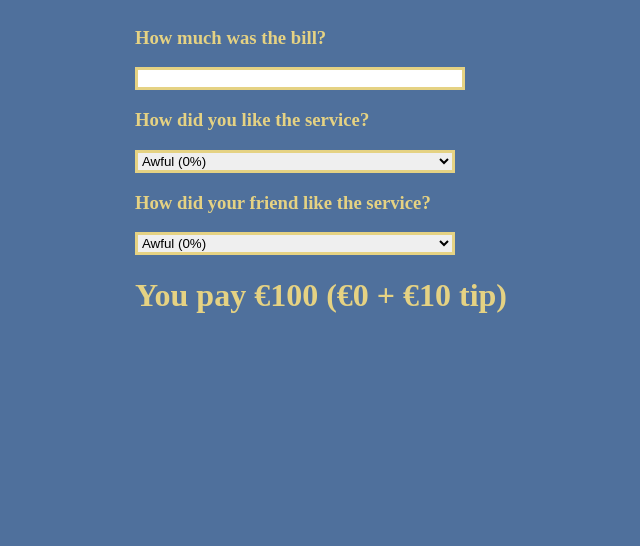
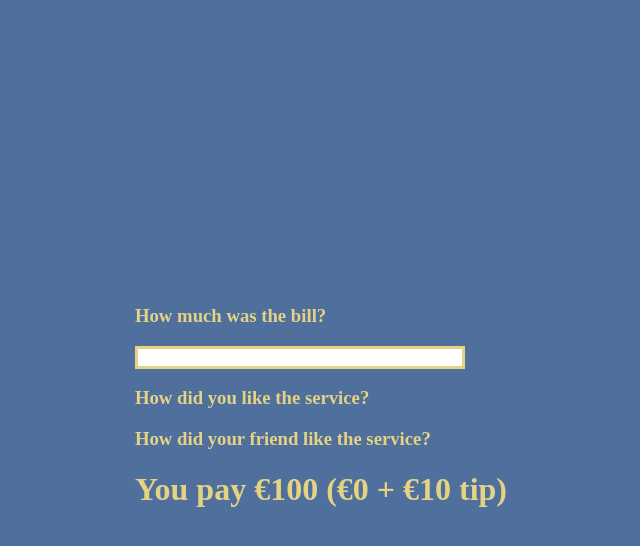
Before and after one commit to gabriele-andolina/tip-calculator, a React (Create React App) app: page / in a window 1280 px wide. Shown: the top 546 px of the page, without its empty margins (319-959 px from the left). Built offline with nearby package versions, Linux system fonts and the light colour scheme.

Commit message:
Data: Deleted serviceOptions array

```diff
--- a/src/App.js
+++ b/src/App.js
@@ -1,28 +1,16 @@
 import { useState } from "react";
 import "./style.css";
 
-const serviceOptions = [
-    {
-        text: "Awful (0%)",
-    },
-    {
-        text: "Okay (5%)",
-    },
-    {
-        text: "Good (10%)",
-    },
-    {
-        text: "Superb (20%)",
-    },
-];
-
 export default function App() {
     const [bill, setBill] = useState(0);
+    const [tip, setTip] = useState(0);
 
     return (
         <div>
             <BillInput bill={bill} onSetBill={setBill} />
-            <ServiceInput>How did you like the service?</ServiceInput>
+            <ServiceInput tip={tip} onSetTip={setTip}>
+                How did you like the service?
+            </ServiceInput>
             <ServiceInput>How did your friend like the service?</ServiceInput>
             <GrandTotal bill={bill} />
         </div>
@@ -43,21 +31,20 @@ function BillInput({ bill, onSetBill }) {
     );
 }
 
-function ServiceInput({ children }) {
+function ServiceInput({ bill, tip, setTip, children }) {
+    function handleSelectPercentage(e) {
+        e.preventDefault();
+
+        console.log(e);
+    }
+
     return (
         <div>
             <h3>{children}</h3>
-            <select>
-                {serviceOptions.map((option) => (
-                    <option>{option.text}</option>
-                ))}
-            </select>
         </div>
     );
 }
 
 function GrandTotal({ bill }) {
-    const newBill = bill;
-
-    return <h1>{`You pay €100 (€${newBill} + €10 tip)`}</h1>;
+    return <h1>{`You pay €100 (€${bill} + €10 tip)`}</h1>;
 }
--- a/src/style.css
+++ b/src/style.css
@@ -4,6 +4,7 @@ body {
     justify-content: center;
     align-items: center;
     color: #e5d283;
+    height: 100vh;
 }
 
 input,
```
